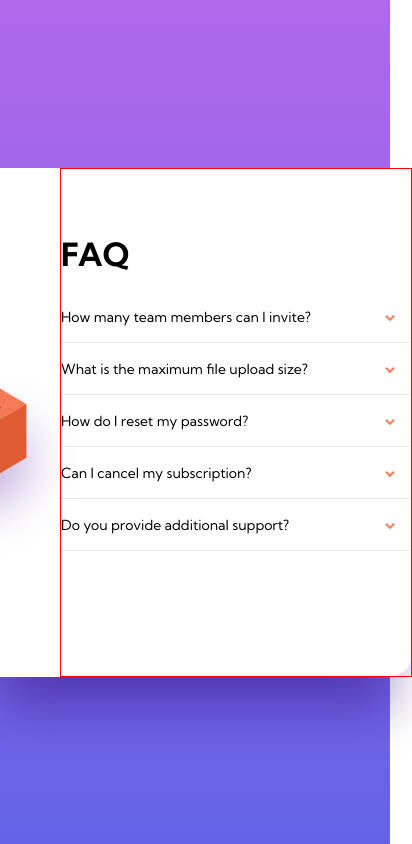
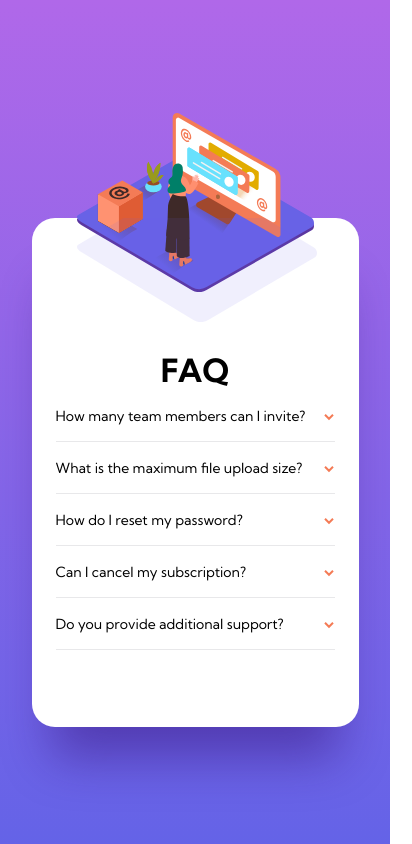
Before and after one commit to Anubliss-0/FAQ-accordian-card, a website: page index.html in a window 390 px wide. Shown: the whole page, 412 px wide, since content can reach past the window. Drawn offline with Linux system fonts and the light colour scheme.

Commit message:
JavaScript and mobile design finished

```diff
--- a/index.html
+++ b/index.html
@@ -24,33 +24,42 @@
       <img src="images/illustration-box-desktop.svg">
     </div>
 
+    <div class="mobile-hero">
+      <img src="images/illustration-woman-online-mobile.svg" alt="">
+      <img id="shadow" src="images/bg-pattern-mobile.svg" alt="">
+    </div>
+
     <div class="text">
       <h1>FAQ</h1>
       <div class="questions">
         <div class="q">
-          <h2>How many team members can I invite?</h2><img src="images/icon-arrow-down.svg" alt="">
+          <h2 class="bold">How many team members can I invite?</h2><img class="flipped" src="images/icon-arrow-down.svg"
+            alt="">
           <p>You can invite up to 2 additional users on the Free plan. There is no limit on
             team members for the Premium plan.</p>
         </div>
 
         <div class="q">
-          <h2>What is the maximum file upload size?</h2><img src="images/icon-arrow-down.svg" alt="">
+          <h2 class="bold">What is the maximum file upload size?</h2><img class="flipped"
+            src="images/icon-arrow-down.svg" alt="">
           <p>No more than 2GB. All files in your account must fit your allotted storage space.</p>
         </div>
 
-        <div class="q">
-          <h2>How do I reset my password?</h2><img src="images/icon-arrow-down.svg" alt="">
+        <div class="q" id="PW">
+          <h2 class="bold">How do I reset my password?</h2><img class="flipped" src="images/icon-arrow-down.svg" alt="">
           <p>Click “Forgot password” from the login page or “Change password” from your profile page.
             A reset link will be emailed to you.</p>
         </div>
 
         <div class="q">
-          <h2>Can I cancel my subscription?</h2><img src="images/icon-arrow-down.svg" alt="">
+          <h2 class="bold">Can I cancel my subscription?</h2><img class="flipped" src="images/icon-arrow-down.svg"
+            alt="">
           <p>Yes! Send us a message and we'll process your request no questions asked.</p>
         </div>
 
         <div class="q">
-          <h2>Do you provide additional support?</h2><img src="images/icon-arrow-down.svg" alt="">
+          <h2 class="bold">Do you provide additional support?</h2><img class="flipped" src="images/icon-arrow-down.svg"
+            alt="">
           <p>Chat and email support is available 24/7. Phone lines are open during normal business hours.</p>
         </div>
       </div>
--- a/scripts.js
+++ b/scripts.js
@@ -9,7 +9,11 @@ function closeAll() {
 
 questionBoxes.forEach((answer) => {
   answer.addEventListener(`click`, function () {
-    closeAll();
-    this.classList.toggle(`active`);
+    if (this.classList.contains(`active`)) {
+      this.classList.remove(`active`);
+    } else {
+      closeAll();
+      this.classList.toggle(`active`);
+    }
   });
 });
--- a/styles.css
+++ b/styles.css
@@ -16,7 +16,6 @@ body {
   display: flex;
   justify-content: center;
   align-items: center;
-  overflow-y: hidden;
   overflow-x: hidden;
   font-family: "Kumbh Sans", sans-serif;
 }
@@ -39,7 +38,6 @@ main {
   position: relative;
   display: flex;
   align-items: center;
-  border: 1px solid red;
   overflow: hidden;
   grid-area: hero-image;
 }
@@ -71,11 +69,26 @@ main {
   position: absolute;
 }
 
+.mobile-hero {
+  width: 237px;
+  height: 132px;
+  position: relative;
+  display: none;
+}
+
+.mobile-hero img {
+  position: absolute;
+  top: -105px;
+}
+
+#shadow {
+  top: 0px;
+}
+
 /* ------Text stuff starts here------ */
 
 .text {
   grid-area: text-area;
-  border: 1px solid red;
 }
 
 .questions {
@@ -110,6 +123,7 @@ h2 {
 
 p {
   padding-top: 18px;
+  margin-bottom: 18px;
   overflow: hidden;
   font-weight: 400;
   font-size: 12px;
@@ -122,9 +136,62 @@ p {
   position: absolute;
   right: 16px;
   top: 24px;
+  transition: 0.5s;
 }
 
 /* ------classes for Javscript------ */
 .active {
   height: 105px;
 }
+
+.active .bold {
+  font-weight: 700;
+}
+
+.active .flipped {
+  transform: rotate(0.5turn);
+}
+
+/* ------Mobile Design------ */
+
+@media (max-width: 1015px) {
+  main {
+    width: 327px;
+  }
+
+  .hero {
+    display: none;
+  }
+  .hero-box {
+    display: none;
+  }
+
+  main {
+    display: flex;
+    flex-direction: column;
+    align-items: center;
+    margin-top: 100px;
+  }
+
+  .mobile-hero {
+    display: block;
+  }
+
+  h1 {
+    text-align: center;
+    margin-top: 0px;
+    margin-bottom: 0px;
+  }
+
+  .q {
+    width: 279px;
+  }
+
+  .q img {
+    right: 1px;
+  }
+
+  p {
+      padding-top: 16px;
+  }
+}
```
